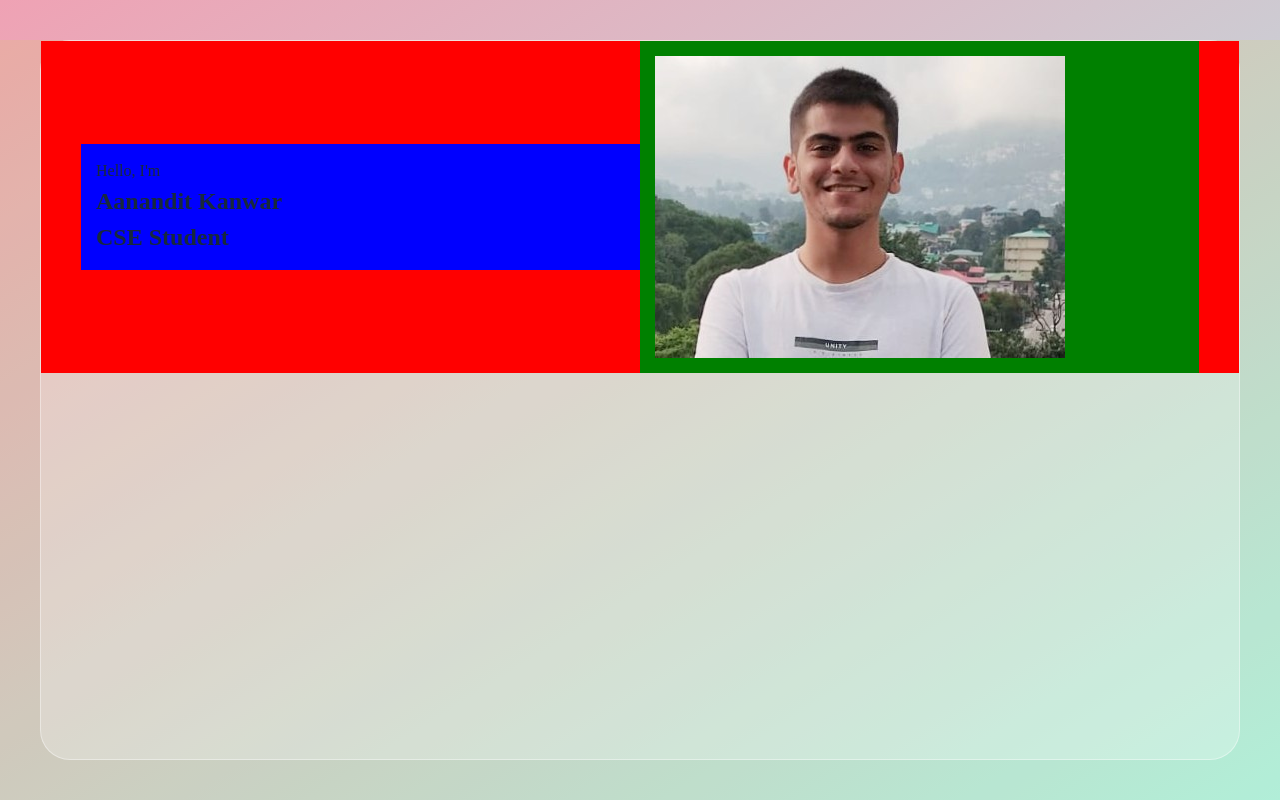
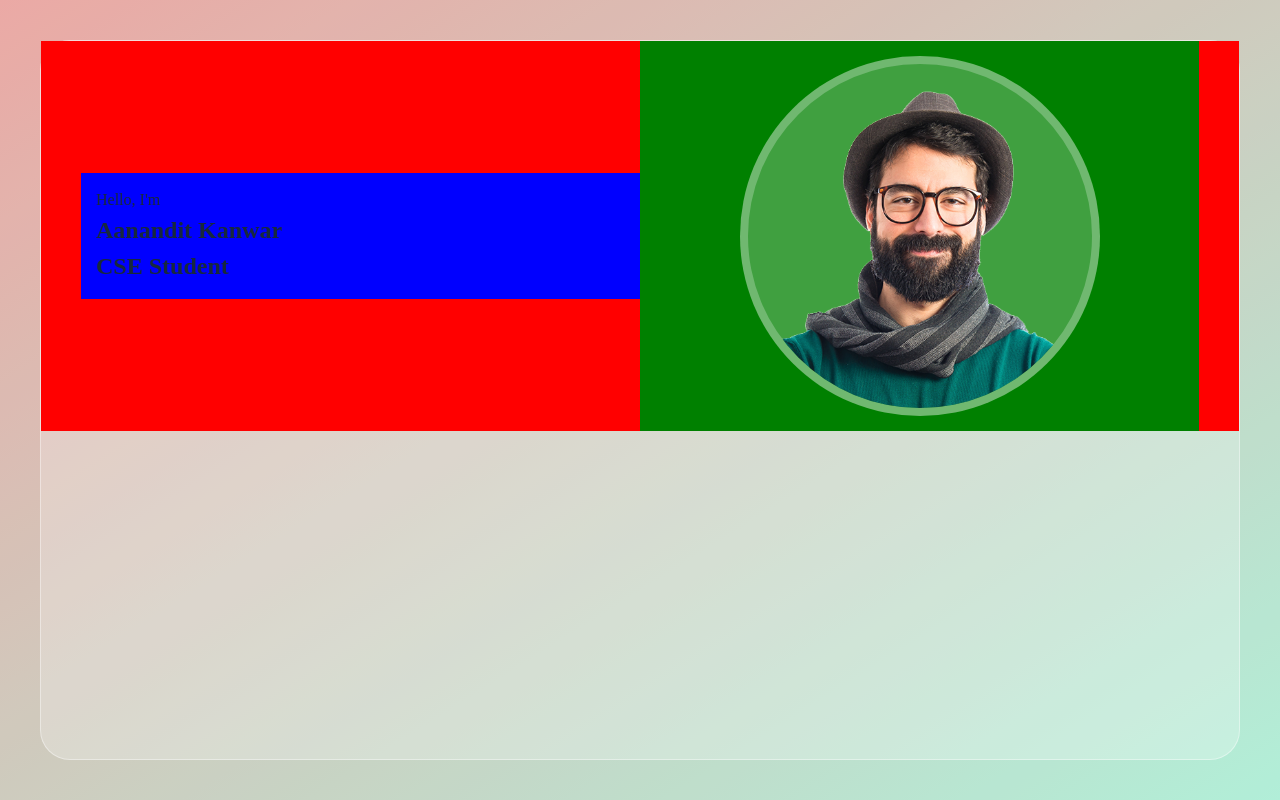
Before and after one commit to AananditKanwar/Tech-Abhivyakti-2.0, a plain HTML site: page 2.html in a window 1280 px wide. Drawn offline with Linux system fonts and the light colour scheme.

Commit message:
Some changes to main page

```diff
--- a/2.css
+++ b/2.css
@@ -1,7 +1,7 @@
 /*variables*/
 :root{
     --main-color: #e02f6b;
-    --blue: #000ff;
+    --blue: #0000ff;
     --blue-dark: #18293c;
     --orange: #ffa500;
     --green-yellow:#cddc39;
@@ -31,7 +31,7 @@ body{
     background-image: linear-gradient(to bottom right, var(--pink-light), var(--cyan-light));
     font-size: 16px;
     color: var(--blue-dark);
-    line-height: 1.5;
+    Line-height: 1.5;
     overflow-x: hidden;
     -webkit-tap-highlight-color: transparent;
     padding: 5vh 15px;
@@ -41,7 +41,7 @@ body::before{
     content: '';
     position: fixed;
     left: 0;
-    right: 0;
+    top: 0;
     height: 100%;
     width: 100%;
     background-color: var(--green-yellow);
@@ -93,3 +93,14 @@ section{
     width: 50%;
     padding: 15px;
 }
+.home-img .img-box{
+    max-width: 360px;
+    background-color: var(--white-alpha-25);
+    border-radius: 50%;
+    border: 8px solid var(--white-alpha-25);
+    margin: auto;
+}
+.home-img .img-box img{
+    width: 100%;
+    border-radius: 50%;
+}
--- a/2.html
+++ b/2.html
@@ -20,7 +20,9 @@
                         <h2>CSE Student<h2>
                     </div>
                     <div class="home-img">
-                        <img src="./images/sample.jpg" alt="profile-img">
+                        <div class="img-box">
+                            <img src="./images/profile-img.png" alt="profile-img">
+                        </div>
                     </div>
                 </div>
             </div>
```
Also changed, not shown: images/profile-img.png (added).
